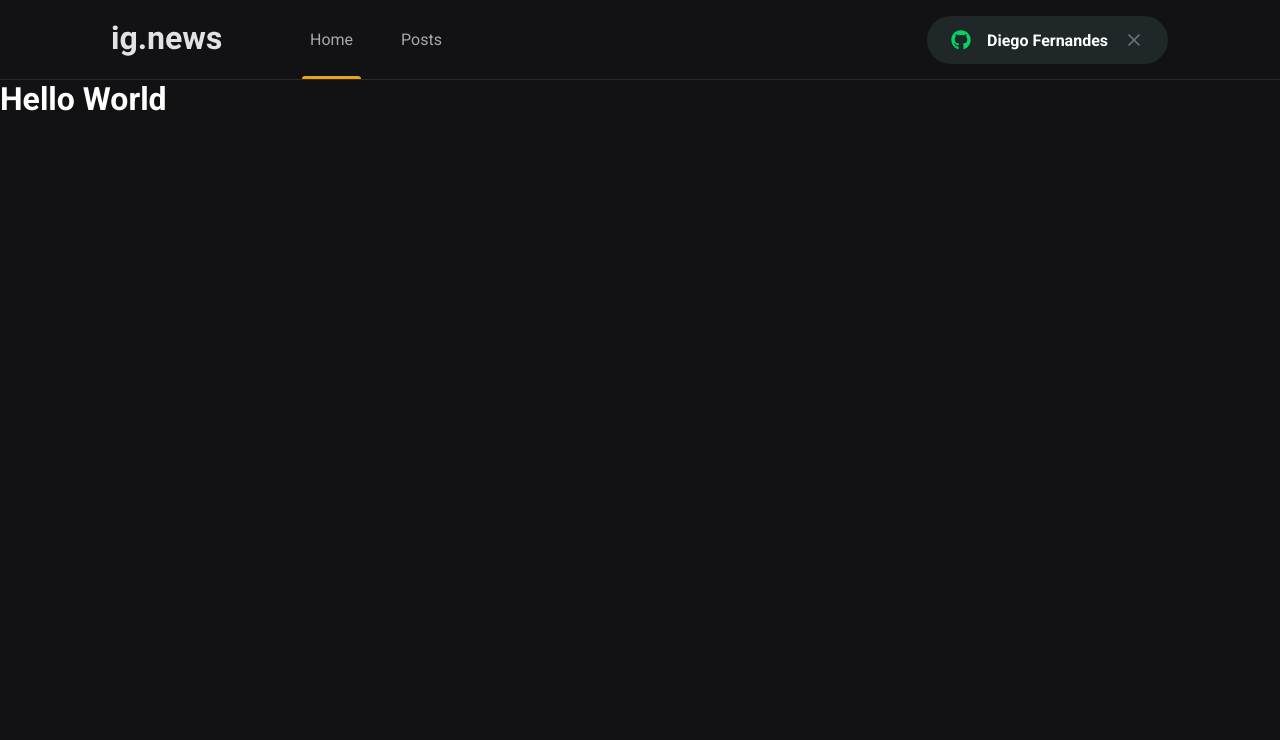
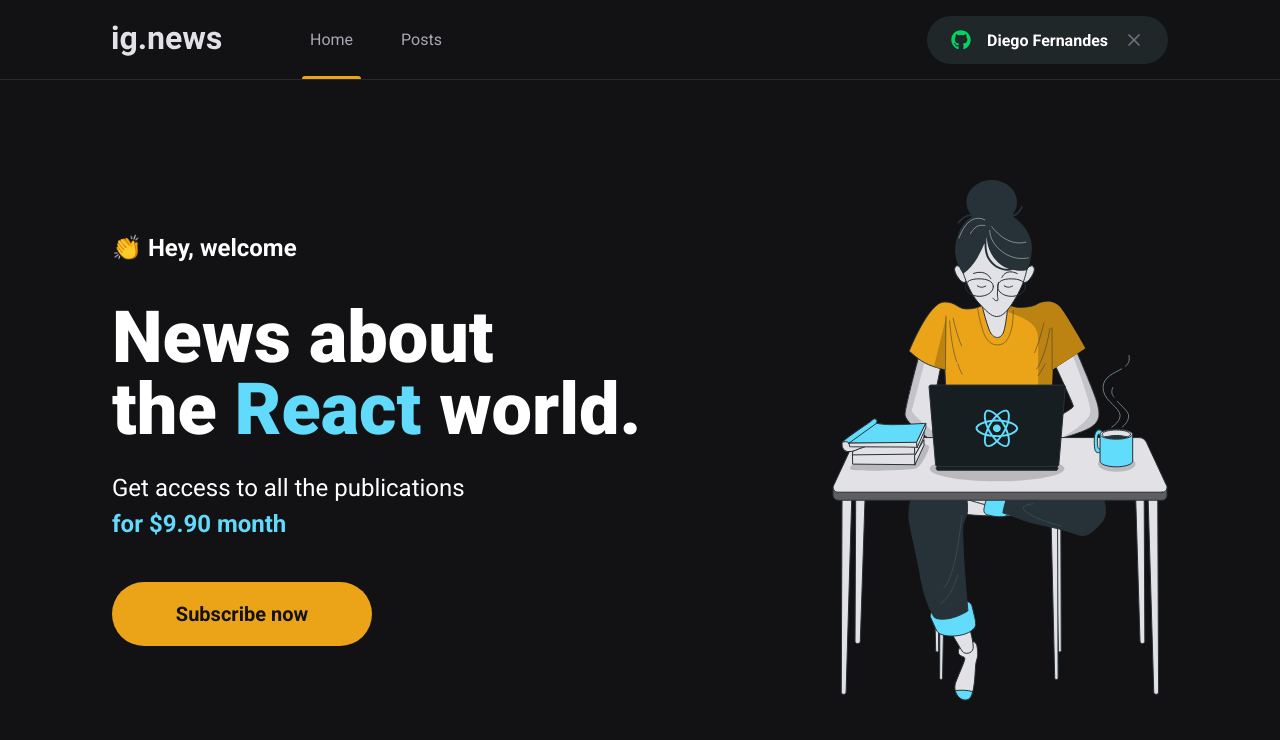
Before and after one commit to Kyrllan/ignews, a Next.js app: page / in a window 1280 px wide. Shown: the top 740 px of the page. Built offline with nearby package versions, Linux system fonts and the light colour scheme.

Commit message:
added subscribe btn

```diff
--- /dev/null
+++ b/src/components/SubscribeButton/index.tsx
@@ -0,0 +1,9 @@
+import styles from './styles.module.scss';
+
+export function SubscribeButton() {
+  return (
+    <button type="button" className={styles.subscribeButton}>
+      Subscribe now
+    </button>
+  );
+}
--- /dev/null
+++ b/src/components/SubscribeButton/styles.module.scss
@@ -0,0 +1,20 @@
+.subscribeButton{
+  height: 4rem;
+  width: 260px;
+  border: 0;
+  border-radius: 2rem;
+  background: var(--yellow-500);
+  color: var(--gray-900);
+  font-size: 1.25rem;
+  font-weight: bold;
+
+  display: flex;
+  align-items: center;
+  justify-content: center;
+
+  transition: filter 0.2s;
+
+  &:hover{
+    filter: brightness(0.8)
+  }
+}
--- /dev/null
+++ b/src/pages/home.module.scss
@@ -0,0 +1,45 @@
+.contentContainer {
+  max-width: 1120px;
+  margin: 0 auto;
+  padding: 0 2rem;
+  min-height: calc(100vh - 5rem);
+
+  display: flex;
+  align-items: center;
+  justify-content: space-between;
+}
+
+.hero {
+  max-width: 600px;
+
+  > span {
+    font-size: 1.5rem;
+    font-weight: bold;
+  }
+
+  h1 {
+    font-size: 4.5rem;
+    line-height: 4.5rem;
+    font-weight: 900;
+    margin-top: 2.5rem;
+
+    span {
+      color: var(--cyan-500);
+    }
+  }
+
+  p {
+    font-size: 1.5rem;
+    line-height: 2.25rem;
+    margin-top: 1.5rem;
+
+    span {
+      color: var(--cyan-500);
+      font-weight: bold;
+    }
+  }
+
+  button {
+    margin-top: 2.5rem;
+  }
+}
--- a/src/pages/index.tsx
+++ b/src/pages/index.tsx
@@ -1,12 +1,27 @@
 import Head from 'next/head';
+import styles from './home.module.scss'
+import { SubscribeButton } from '@/components/SubscribeButton';
 
 export default function Home() {
   return (
-  <>
-    <Head>
-      <title>Início | ig.news</title>
-    </Head>
-    <h1>Hello World</h1>
-  </>
-  )
+    <>
+      <Head>
+        <title>Início | ig.news</title>
+      </Head>
+
+      <main className={styles.contentContainer}>
+        <section className={styles.hero}>
+          <span>👏 Hey, welcome</span>
+          <h1>News about <br /> the <span>React</span> world.</h1>
+          <p>
+            Get access to all the publications <br />
+            <span>for $9.90 month</span>
+          </p>
+          <SubscribeButton />
+        </section>
+
+        <img src="/images/avatar.svg" alt="Girl coding" />
+      </main>
+    </>
+  );
 }
```
